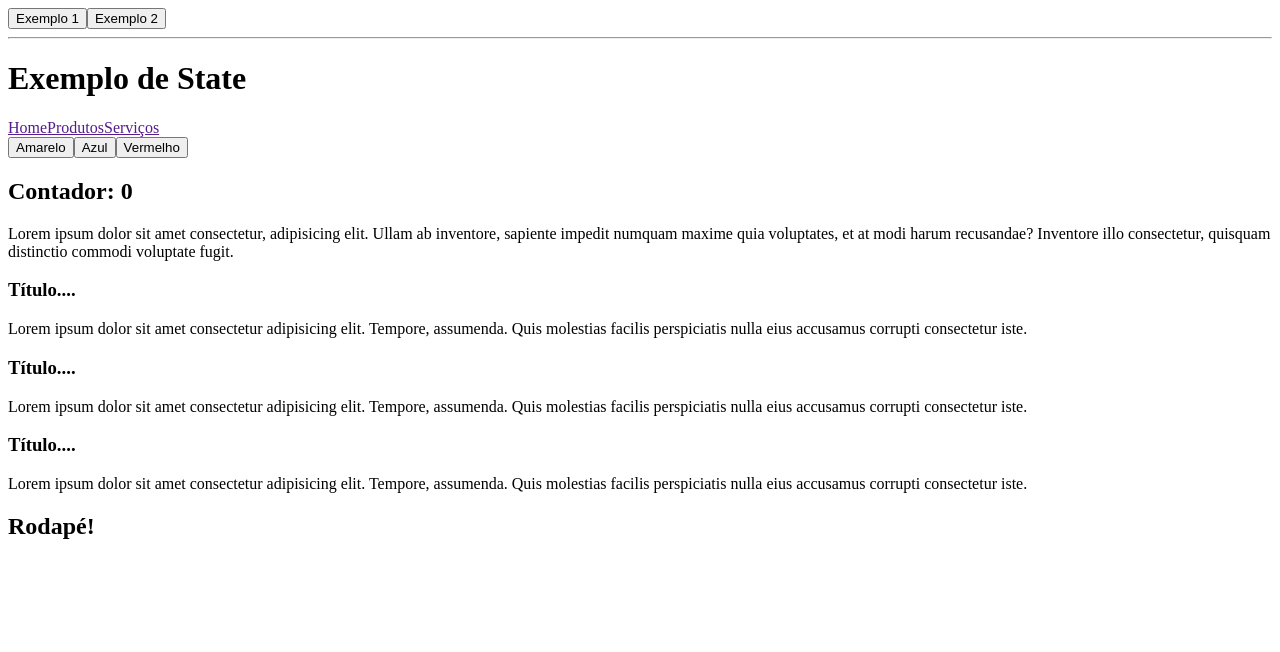
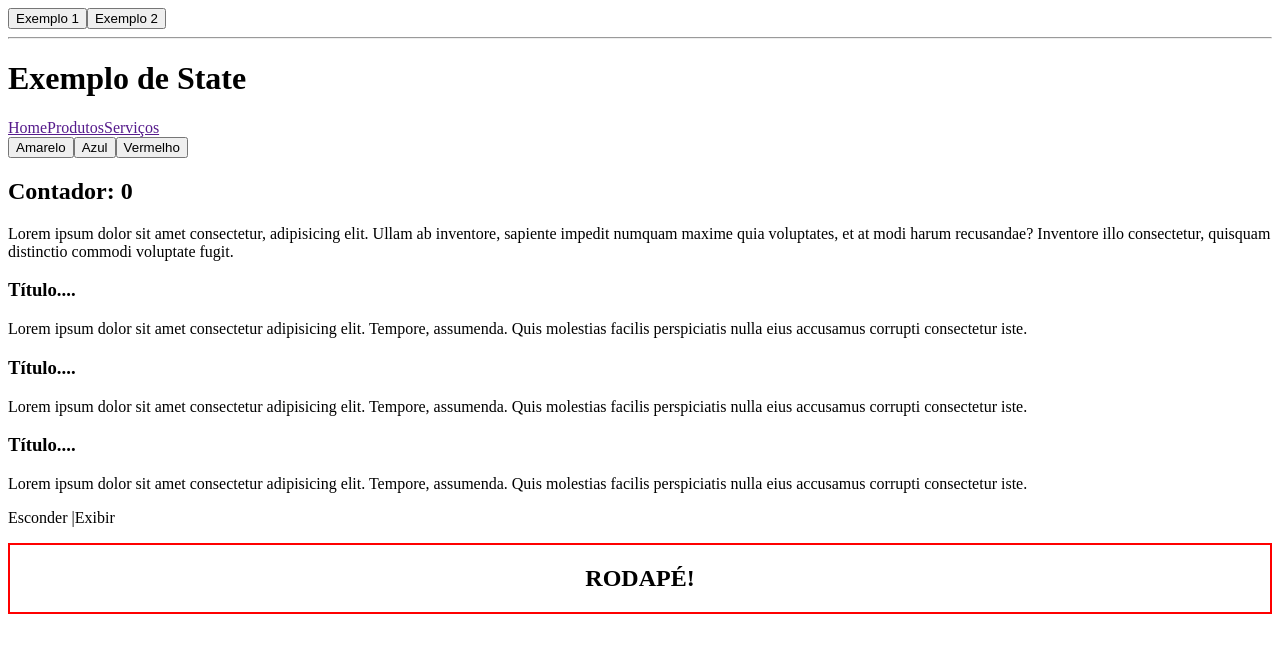
Before and after one commit to tiagotecinternet/meu-app, a React (Create React App) app: page / in a window 1280 px wide. Shown: the top 652 px of the page. Built offline with nearby package versions, Linux system fonts and the light colour scheme.

Commit message:
Mais exemplos de useStates

```diff
--- a/src/components/layout/Rodape.jsx
+++ b/src/components/layout/Rodape.jsx
@@ -1,8 +1,25 @@
+import { useState } from "react";
+
 const Rodape = () => {
+  const [estilos, setEstilos] = useState({
+    textAlign: "center",
+    textTransform: "uppercase",
+    border: "solid 2px red",
+  });
+
+  const esconder = () => setEstilos({ display: "none" });
+  const exibir = () => setEstilos({ display: "block" });
+
   return (
-    <footer>
-      <h2>Rodapé!</h2>
-    </footer>
+    <>
+      <p>
+        <span onMouseOver={esconder}>Esconder</span> |
+        <span onMouseOver={exibir}>Exibir</span>
+      </p>
+      <footer style={estilos}>
+        <h2>Rodapé!</h2>
+      </footer>
+    </>
   );
 };
 
```
